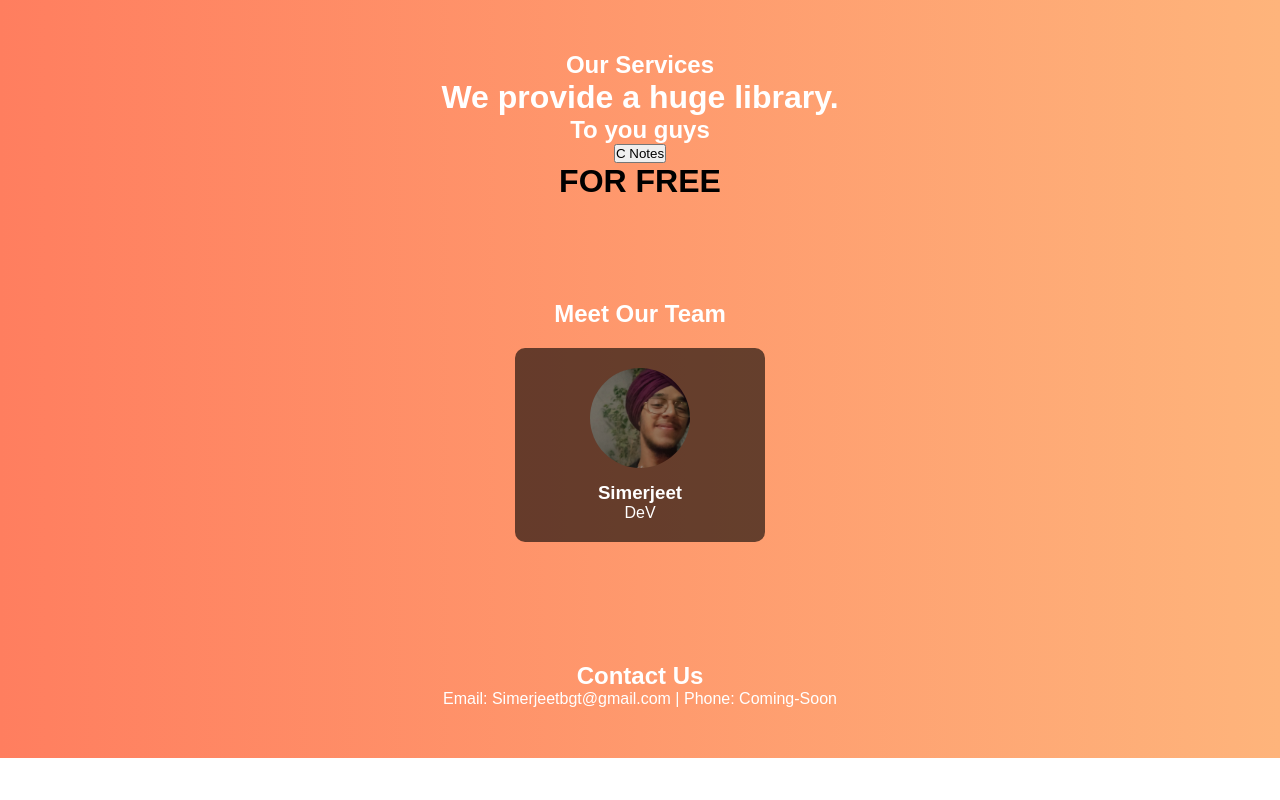
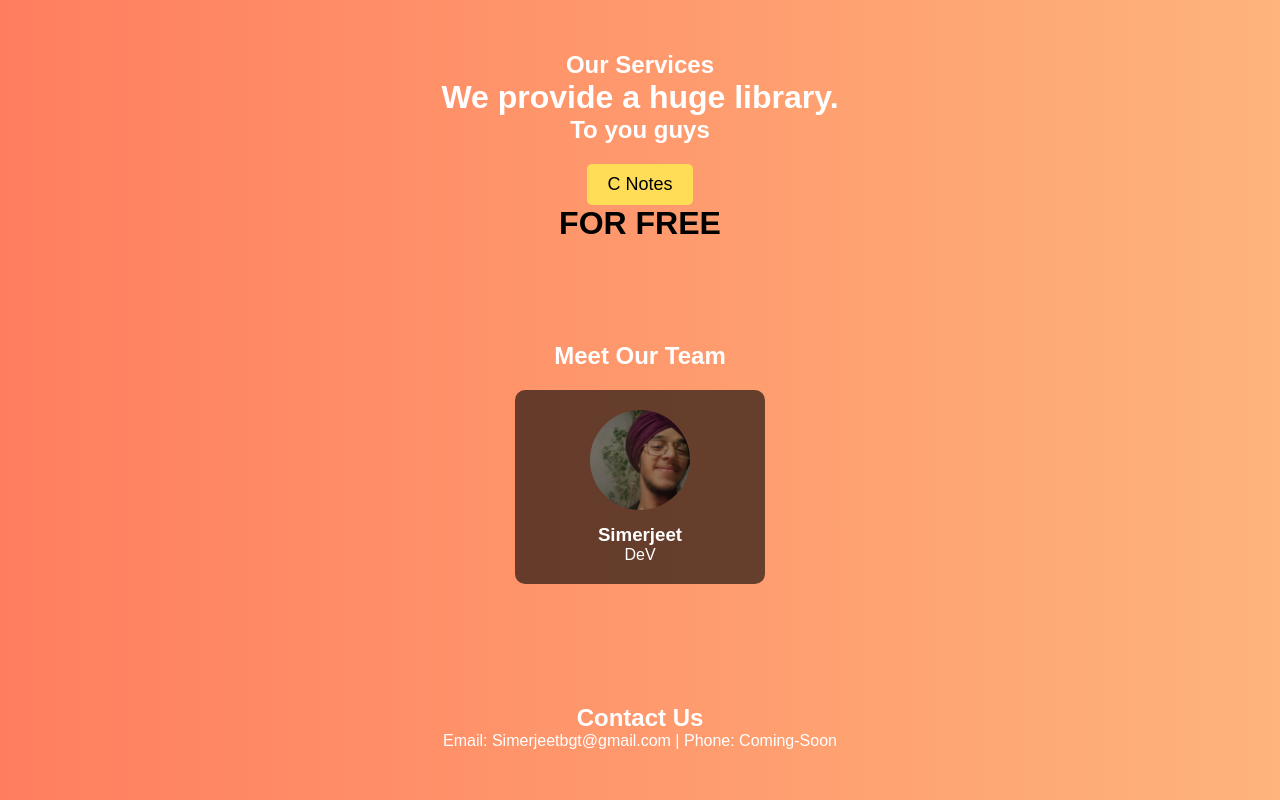
Before and after one commit to Simerjeetorg/SimerJeetlib, a plain HTML site: page index.html in a window 1280 px wide. Shown: the part 1000-1800 px from the top of the page. Before the commit the page ends 1758 px from the top, so only its background shows below. Drawn offline with Linux system fonts and the light colour scheme.

Commit message:
Update index.html

```diff
--- a/index.html
+++ b/index.html
@@ -183,7 +183,7 @@
     <h1>We provide a huge library.</h1>
     <span></span>
     <h2>To you guys</h2>
-    <a href="https://www.mediafire.com/file/n50e9lq2htlgwd7/cprogramming_notes_by_simerjeetorg.zip/file"><button>C Notes</button></a>
+    <a href="https://www.mediafire.com/file/n50e9lq2htlgwd7/cprogramming_notes_by_simerjeetorg.zip/file"><button class="btn">C Notes</button></a>
     <h1 style="color: black; font-family: Arial, Helvetica, sans-serif;">FOR FREE</h1>
   </div>
   <div id="team" class="section">
```
